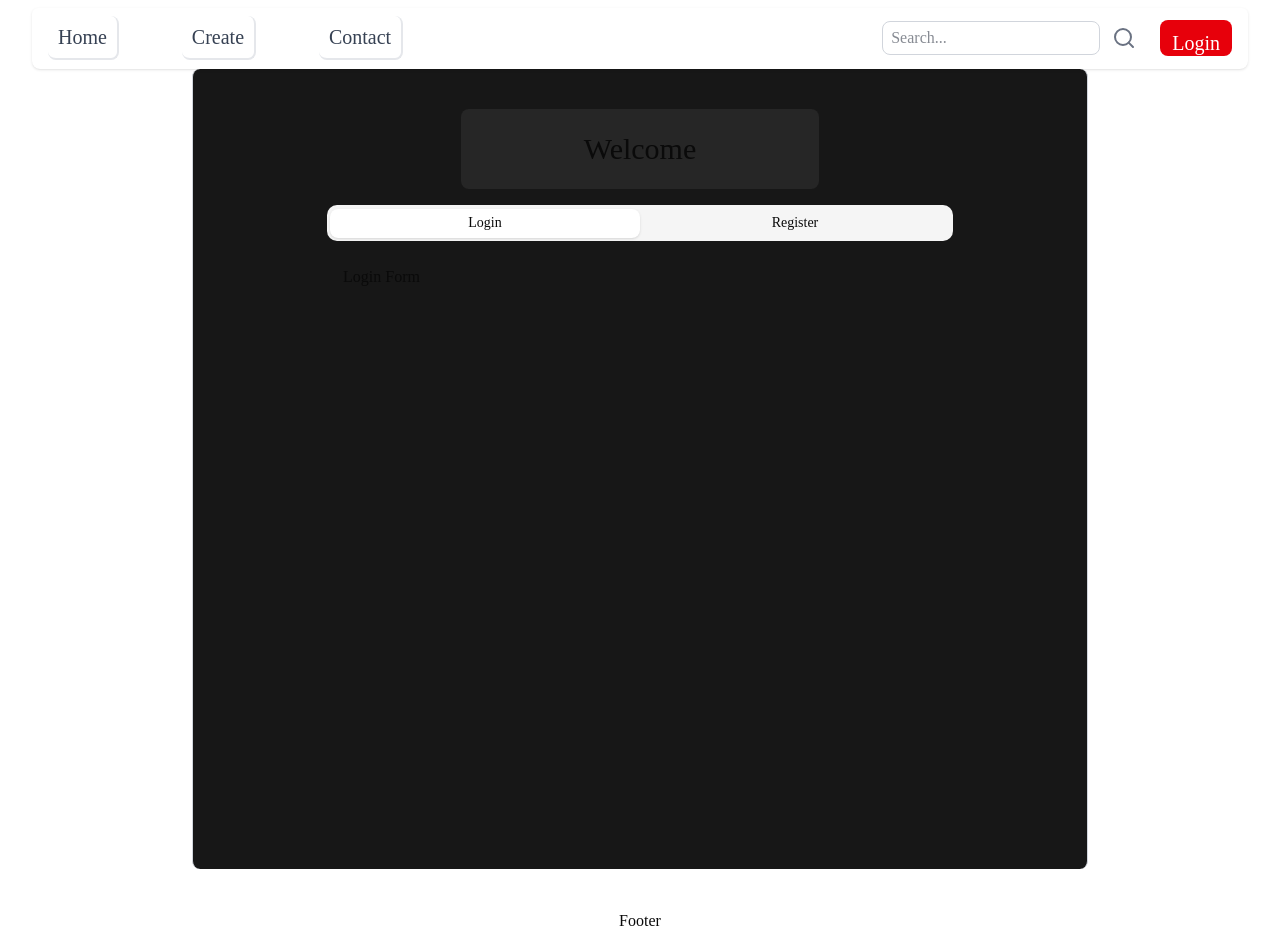
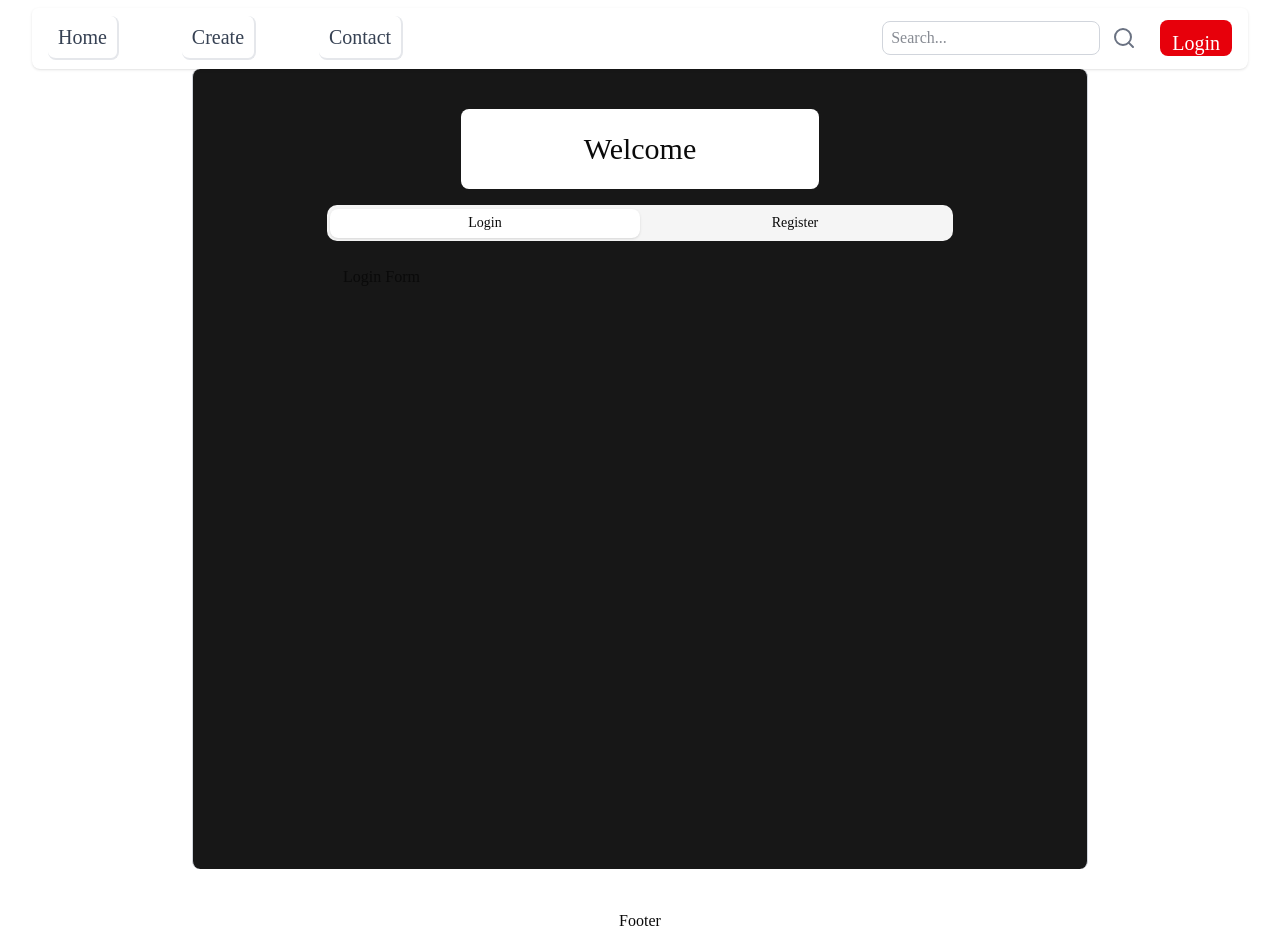
Before and after one commit to PREPMND/BlogMait, a Next.js app: page /auth in a window 1280 px wide. Built offline with nearby package versions, Linux system fonts and the light colour scheme.

Commit message:
Aug 5, 2026, 7:46 PM

```diff
--- a/components/auth/auth-layout.tsx
+++ b/components/auth/auth-layout.tsx
@@ -9,7 +9,7 @@ export default function AuthLayout() {
     return (
         <div className="flex flex-col justify-center  items-center min-h-full min-w-full">
             <div className=" md:w-[40%] w-[50%] md:h-20 h-16 mt-10 md:text-3xl text-2xl font-medium flex items-center justify-center  rounded-md
-            bg-neutral-800 ">
+            dark:bg-neutral-800 bg-white ">
                 Welcome
             </div>
             <Tabs value={activeTab} onValueChange={setactiveTab} className="w-[70%] mt-4">
```
